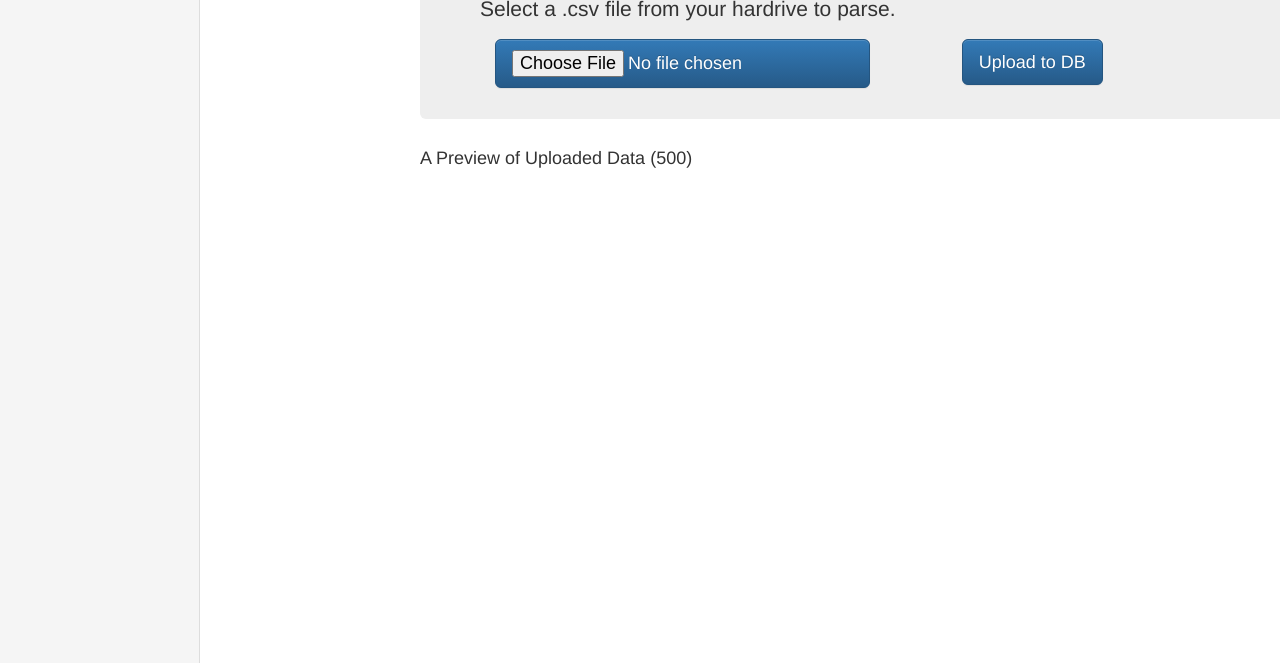
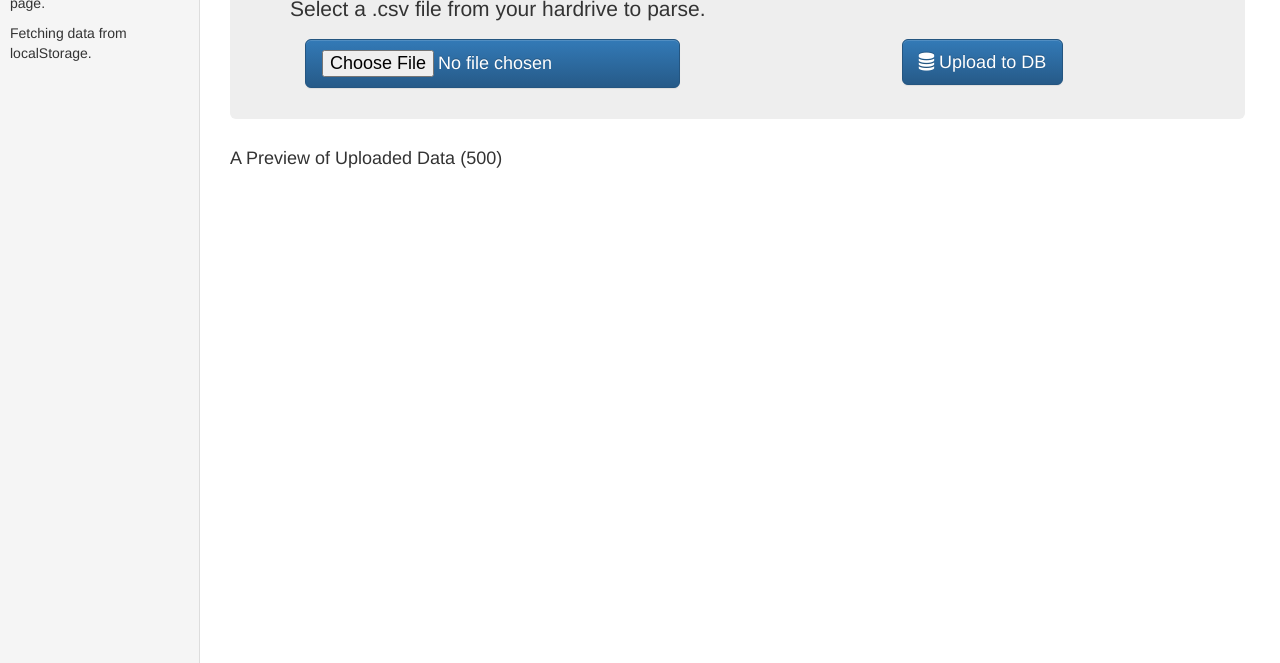
Before and after one commit to spacial-player-data-visualization/g-player-visualization, a website: page public/uploader.html in a window 1280 px wide. Shown: the part 137-800 px from the top of the page. Drawn offline with nearby package versions, Linux system fonts and the light colour scheme.

Commit message:
Layout of uploader page.

```diff
--- a/public/uploader.html
+++ b/public/uploader.html
@@ -14,6 +14,8 @@
     <link rel="stylesheet" href="http://maxcdn.bootstrapcdn.com/font-awesome/4.3.0/css/font-awesome.min.css">
     <link rel="stylesheet" href="https://maxcdn.bootstrapcdn.com/bootstrap/3.3.2/css/bootstrap.min.css">
     <link rel="stylesheet" href="https://maxcdn.bootstrapcdn.com/bootstrap/3.3.2/css/bootstrap-theme.min.css">
+
+    <!-- Internal CSS -->
     <link href="css/style.css" rel="stylesheet" />
     <link href="lib/mprogress.min.css" rel="stylesheet" />
   </head>
@@ -25,25 +27,21 @@
         <li class="active"><a href="index.html"><i class="fa fa-map-marker"></i>Home</a></li>
         <li><a href="uploader.html"><i class="fa fa-database"></i>Upload Data</a></li>
       </ul>
+
+      <p id="log" style="position: absolute; top: 100px; margin: 10px;"></p>
     </div>
 
     <div class="container" style="margin-left: 200px; padding-top: 20px;">
-      <div class="col-sm-2">
-          <!-- Loading Indicator -->
-          <p id="loading"></p>
-          <p id="log"></p>
-      </div>
-      <div class="col-sm-10">
+      <div class="col-sm-11">
         <div class="jumbotron" style="padding-bottom: 80px;">
           <h2>Select Data File</h2>
           <p>Select a .csv file from your hardrive to parse. </p>
 
-          <div class="col-md-4">
+          <div class="col-md-8">
             <input class="btn btn-lg btn-primary" type="file" id="csv-file" name="files"/>
           </div>
-          <div class="col-md-3"></div>
           <div class="col-md-4">
-            <input class="btn btn-lg btn-primary" type="button" id="post" name="post" value="Upload to DB" onclick="bulkUpload()"/>
+            <div class="btn btn-lg btn-primary" type="button" id="post" onclick="bulkUpload()"><i class="fa fa-database"></i> Upload to DB</div>
           </div>
         </div>
 
@@ -51,9 +49,6 @@
         <h4>A Preview of Uploaded Data (500)</h4>
         <table id="preview" class="table table-striped"></table>
       </div>
-
-
-
 
     </div>
 
```
